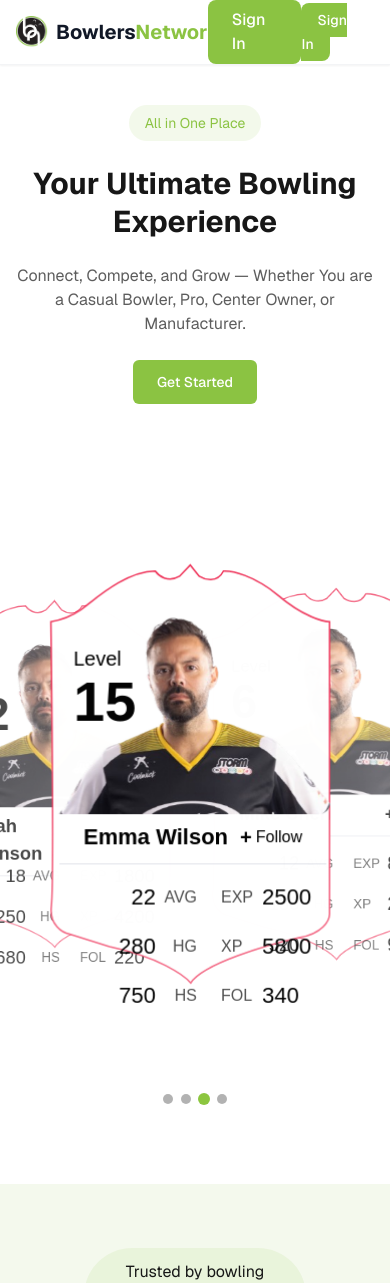
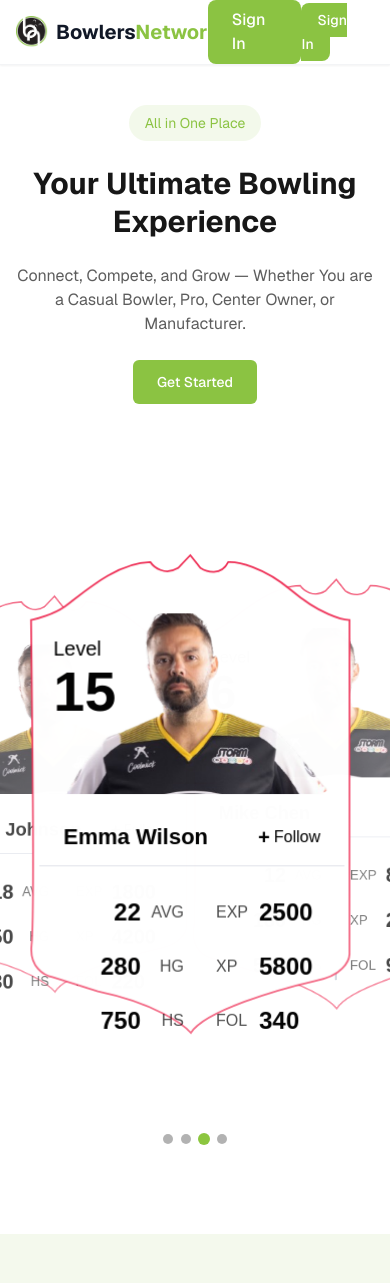
Before and after one commit to zamansheikh/amateur_player, a Next.js app: page /landing in a window 390 px wide. Shown: the top 1283 px of the page. Built offline with nearby package versions, Linux system fonts and the light colour scheme.

Commit message:
feat: update BowlingCarousel and PlayerCard styles for improved layout and responsiveness

```diff
--- a/src/app/landing/components/BowlingCarousel.css
+++ b/src/app/landing/components/BowlingCarousel.css
@@ -1,6 +1,6 @@
 .carousel-container {
   position: relative;
-  height: 700px;
+  height: 750px;
   overflow: visible;
   display: flex;
   flex-direction: column;
@@ -12,8 +12,8 @@
 .carousel-wrapper {
   position: relative;
   width: 100%;
-  max-width: 600px;
-  height: 580px;
+  max-width: 650px;
+  height: 620px;
   display: flex;
   align-items: center;
   justify-content: center;
--- a/src/app/landing/components/BowlingCarousel.tsx
+++ b/src/app/landing/components/BowlingCarousel.tsx
@@ -168,7 +168,7 @@ const BowlingCarousel: React.FC = () => {
   const { prevIndex, nextIndex } = getVisibleIndices();
 
   return (
-    <div className="carousel-container w-full max-w-[100%] sm:max-w-[600px] px-2 sm:px-0">
+    <div className="carousel-container w-full max-w-[100%] sm:max-w-[650px] px-2 sm:px-0">
       <div className="carousel-wrapper">
         <div className={`carousel-card carousel-card-prev ${animationClasses.prev}`}>
           <PlayerCard
@@ -177,8 +177,8 @@ const BowlingCarousel: React.FC = () => {
             level={carouselPlayers[prevIndex].level}
             imagePath={carouselPlayers[prevIndex].imagePath}
             stats={carouselPlayers[prevIndex].stats}
-            width={280}
-            height={420}
+            width={320}
+            height={480}
             backgroundColor="rgba(255, 255, 255, 0.9)"
           />
         </div>
@@ -190,8 +190,8 @@ const BowlingCarousel: React.FC = () => {
             level={carouselPlayers[currentIndex].level}
             imagePath={carouselPlayers[currentIndex].imagePath}
             stats={carouselPlayers[currentIndex].stats}
-            width={300}
-            height={450}
+            width={350}
+            height={520}
             backgroundColor="white"
           />
         </div>
@@ -203,8 +203,8 @@ const BowlingCarousel: React.FC = () => {
             level={carouselPlayers[nextIndex].level}
             imagePath={carouselPlayers[nextIndex].imagePath}
             stats={carouselPlayers[nextIndex].stats}
-            width={280}
-            height={420}
+            width={320}
+            height={480}
             backgroundColor="rgba(255, 255, 255, 0.9)"
           />
         </div>
--- a/src/app/landing/components/PlayerCard.tsx
+++ b/src/app/landing/components/PlayerCard.tsx
@@ -248,11 +248,11 @@ const PlayerCard: React.FC<PlayerCardProps> = ({
                     alt={name}
                     style={{
                         position: "absolute",
-                        top: 50,
+                        top: 60,
                         left: "50%",
                         transform: "translateX(-50%)",
-                        width: 300,
-                        height: 200,
+                        width: 280,
+                        height: 180,
                         objectFit: "cover",
                         borderRadius: 12,
                         zIndex: 3,
@@ -264,14 +264,14 @@ const PlayerCard: React.FC<PlayerCardProps> = ({
                 <div
                     style={{
                         position: "absolute",
-                        top: 240,
+                        top: 250,
                         left: 10,
                         width: "95%",
                         display: "flex",
                         alignItems: "center",
                         justifyContent: "space-between",
                         background: isTransparent || isRgbaColor ? "rgba(255, 255, 255, 0.95)" : effectiveBackgroundColor,
-                        padding: "16px 24px 10px 24px",
+                        padding: "16px 24px 12px 24px",
                         fontWeight: 700,
                         fontSize: 22,
                         color: textColor,
@@ -304,12 +304,12 @@ const PlayerCard: React.FC<PlayerCardProps> = ({
                 <div
                     style={{
                         position: "absolute",
-                        top: 300,
+                        top: 320,
                         left: 0,
                         width: "100%",
                         display: "flex",
                         justifyContent: "space-between",
-                        padding: "16px 24px",
+                        padding: "20px 24px",
                         fontSize: 18,
                         color: textColor,
                         fontWeight: 500,
@@ -321,25 +321,25 @@ const PlayerCard: React.FC<PlayerCardProps> = ({
                             flex: 1,
                             display: "flex",
                             flexDirection: "column",
-                            gap: 16,
+                            gap: 18,
                             paddingLeft: 32,
                             alignItems: "flex-end",
                         }}
                     >
-                        <div style={{ display: "flex", alignItems: "center", gap: 6 }}>
-                            <span style={{ fontSize: 22, minWidth: 50, textAlign: "right" }}>{stats.average}</span>
+                        <div style={{ display: "flex", alignItems: "center", gap: 8 }}>
+                            <span style={{ fontSize: 24, minWidth: 55, textAlign: "right", fontWeight: 600 }}>{stats.average}</span>
                             <span style={{ color: textColor, fontSize: 16, opacity: 0.7 , minWidth: 35, textAlign: "right" }}>
                                 AVG
                             </span>
                         </div>
-                        <div style={{ display: "flex", alignItems: "center", gap: 6 }}>
-                            <span style={{ fontSize: 22, minWidth: 50, textAlign: "right" }}>{stats.highGame}</span>
+                        <div style={{ display: "flex", alignItems: "center", gap: 8 }}>
+                            <span style={{ fontSize: 24, minWidth: 55, textAlign: "right", fontWeight: 600 }}>{stats.highGame}</span>
                             <span style={{ color: textColor, fontSize: 16, opacity: 0.7 ,  minWidth: 35, textAlign: "right"}}>
                                 HG
                             </span>
                         </div>
-                        <div style={{ display: "flex", alignItems: "center", gap: 6 }}>
-                            <span style={{ fontSize: 22, minWidth: 50, textAlign: "right" }}>{stats.hightSeries}</span>
+                        <div style={{ display: "flex", alignItems: "center", gap: 8 }}>
+                            <span style={{ fontSize: 24, minWidth: 55, textAlign: "right", fontWeight: 600 }}>{stats.hightSeries}</span>
                             <span style={{ color: textColor, fontSize: 16, opacity: 0.7,  minWidth: 35, textAlign: "right" }}>
                                 HS
                             </span>
@@ -348,7 +348,12 @@ const PlayerCard: React.FC<PlayerCardProps> = ({
 
                     {/* Vertical Divider */}
                     <div
-                        style={{ width: 1, background: textColor === 'white' ? 'rgba(255, 255, 255, 0.3)' : 'rgba(30, 45, 94, 0.13)', margin: "0 12px" }}
+                        style={{
+                            width: 2,
+                            background: textColor === 'white' ? 'rgba(255, 255, 255, 0.5)' : 'rgba(30, 45, 94, 0.3)',
+                            margin: "0 16px",
+                            borderRadius: "1px"
+                        }}
                     />
 
                     <div
@@ -356,28 +361,28 @@ const PlayerCard: React.FC<PlayerCardProps> = ({
                             flex: 1,
                             display: "flex",
                             flexDirection: "column",
-                            gap: 16,
+                            gap: 18,
                             paddingRight: 32,
                             alignItems: "flex-start",
                         }}
                     >
-                        <div style={{ display: "flex", alignItems: "center", gap: 6 }}>
+                        <div style={{ display: "flex", alignItems: "center", gap: 8 }}>
                             <span style={{ color: textColor, fontSize: 16, opacity: 0.7, minWidth: 35 }}>
                                 EXP
                             </span>
-                            <span style={{ fontSize: 22, minWidth: 50, textAlign: "left" }}>{stats.experience}</span>
+                            <span style={{ fontSize: 24, minWidth: 55, textAlign: "left", fontWeight: 600 }}>{stats.experience}</span>
                         </div>
-                        <div style={{ display: "flex", alignItems: "center", gap: 6 }}>
+                        <div style={{ display: "flex", alignItems: "center", gap: 8 }}>
                             <span style={{ color: textColor, fontSize: 16, opacity: 0.7, minWidth: 35 }}>
                                 XP
                             </span>
-                            <span style={{ fontSize: 22, minWidth: 50, textAlign: "left" }}>{stats.Xp}</span>
+                            <span style={{ fontSize: 24, minWidth: 55, textAlign: "left", fontWeight: 600 }}>{stats.Xp}</span>
                         </div>
-                        <div style={{ display: "flex", alignItems: "center", gap: 6 }}>
+                        <div style={{ display: "flex", alignItems: "center", gap: 8 }}>
                             <span style={{ color: textColor, fontSize: 16, opacity: 0.7, minWidth: 35 }}>
                                 FOL
                             </span>
-                            <span style={{ fontSize: 22, minWidth: 50, textAlign: "left" }}>{stats.follower}</span>
+                            <span style={{ fontSize: 24, minWidth: 55, textAlign: "left", fontWeight: 600 }}>{stats.follower}</span>
                         </div>
                     </div>
                 </div>
```
